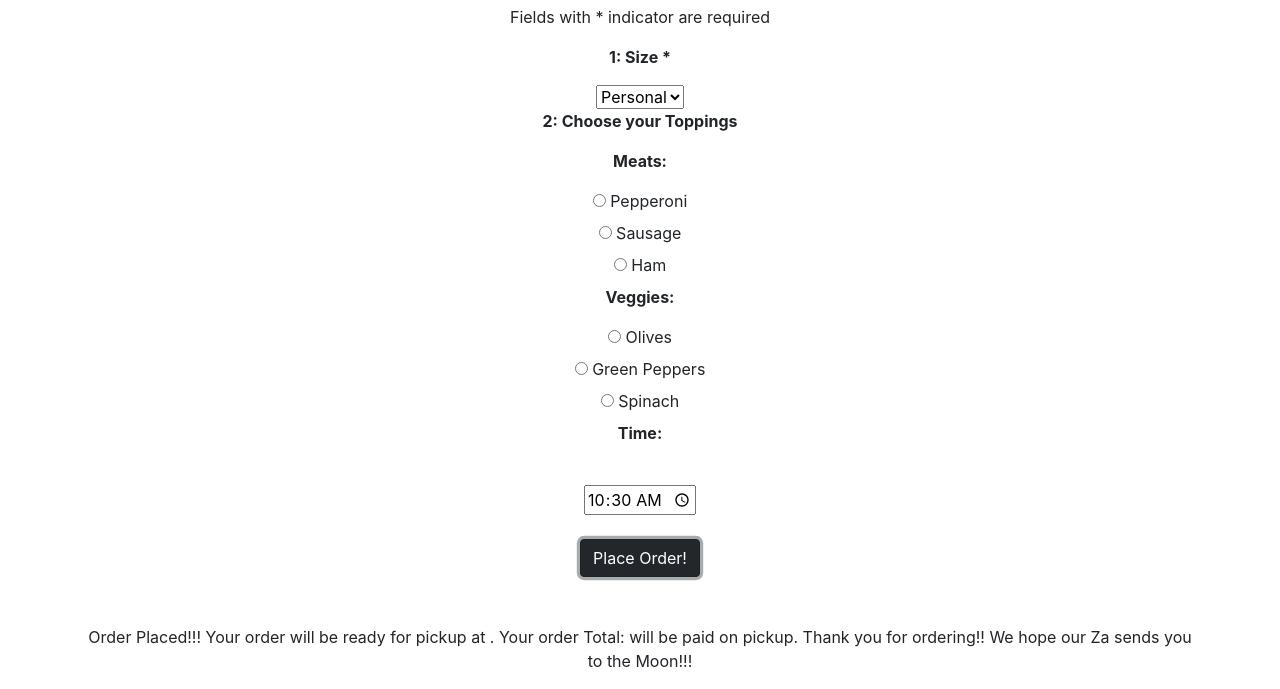
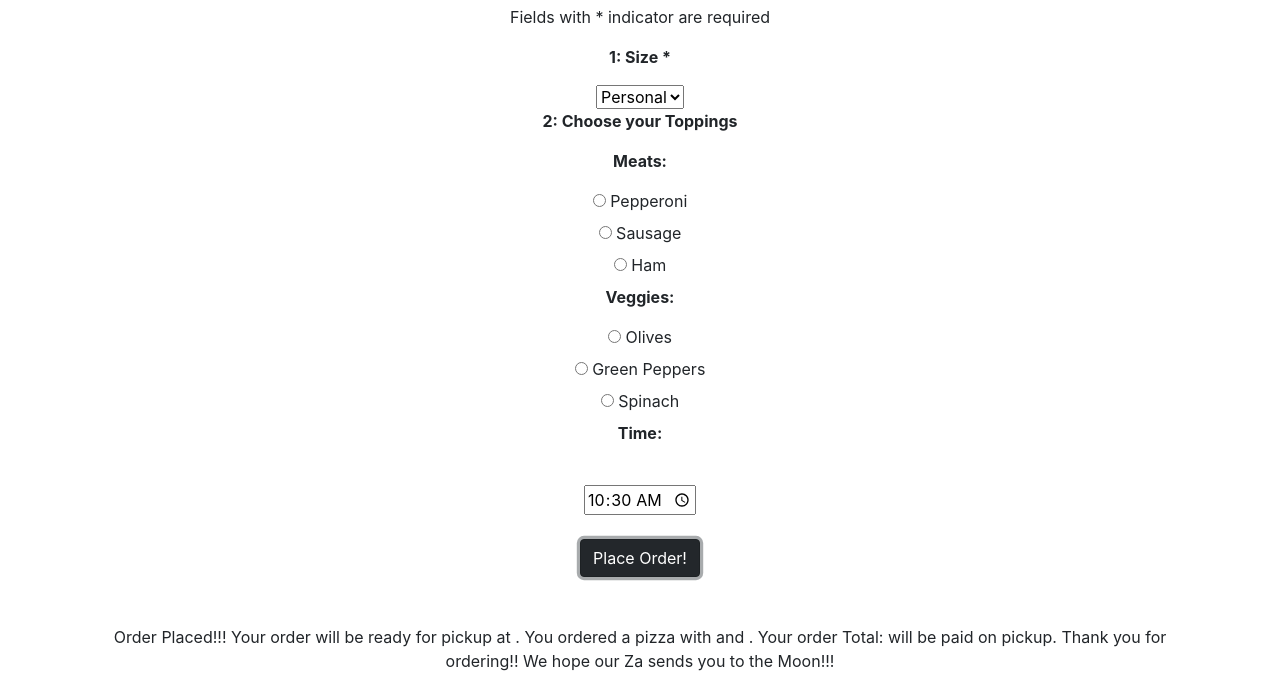
Before and after one commit to TrevorH08/pizza-parlor, a plain HTML site: page index.html in a window 1280 px wide. Both pictures are taken after typing "10:30" into the empty fields and a click on the button "Place Order!". Shown: the part 139-828 px from the top of the page. Drawn offline with nearby package versions, Linux system fonts and the light colour scheme.

Commit message:
add pizza summary to results

```diff
--- a/index.html
+++ b/index.html
@@ -56,7 +56,7 @@
     </form>
     <br>
     <br>
-    <p id="results" class="hidden">Order Placed!!! Your order will be ready for pickup at <span id="orderTime"></span>. Your order Total: <span id="orderPrice"></span> will be paid on pickup. Thank you for ordering!! We hope our Za sends you to the Moon!!!</p>
+    <p id="results" class="hidden">Order Placed!!! Your order will be ready for pickup at <span id="orderTime"></span>. You ordered a <span id="size"></span> pizza with <span id="meat"></span> and <span id="veg"></span>. Your order Total: <span id="orderPrice"></span> will be paid on pickup. Thank you for ordering!! We hope our Za sends you to the Moon!!!</p>
     <p id="fail" class="hidden">Please fill out all of the fields above!</p>
   </div>
 </body>
--- a/js/scripts.js
+++ b/js/scripts.js
@@ -46,6 +46,9 @@ function formHandler(event) {
 
     document.querySelector("span#orderTime").innerText = time;
     document.querySelector("span#orderPrice").innerText = price;
+    document.querySelector("span#size").innerText = myZa.size;
+    document.querySelector("span#meat").innerText = myZa.meat;
+    document.querySelector("span#veg").innerText = myZa.veggie;
   }
 }
 
```
